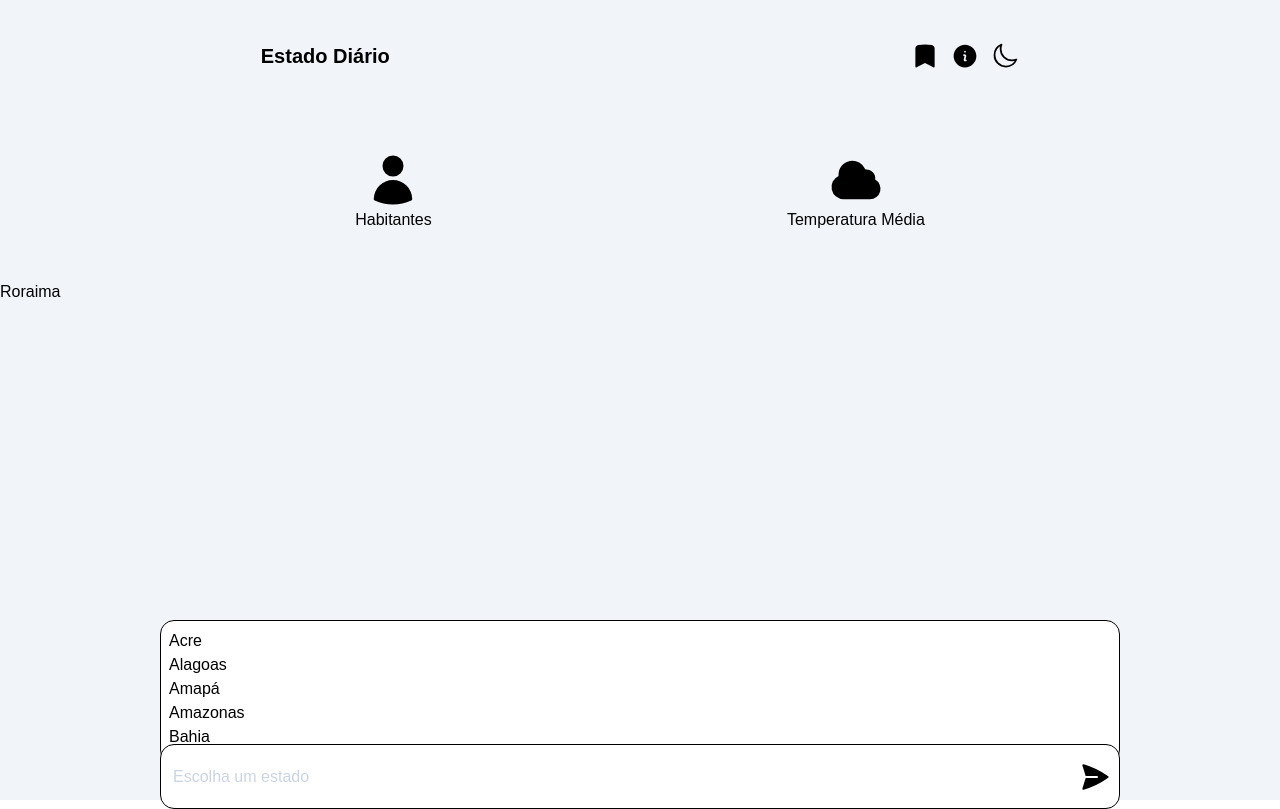
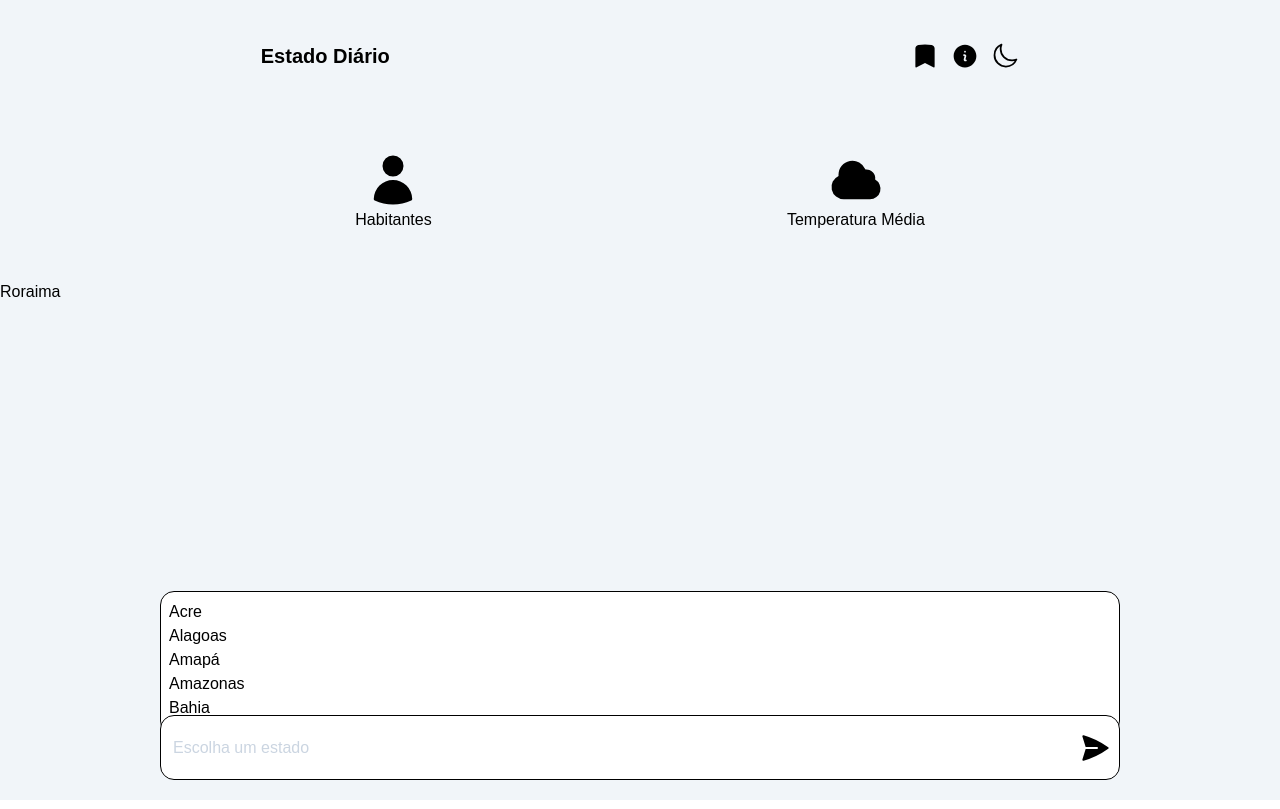
Before and after one commit to fabcode01/Estado-Diario, a Next.js app: page /game in a window 1280 px wide. Built offline with nearby package versions, Linux system fonts and the light colour scheme.

Commit message:
fix posicao do input

```diff
--- a/componentes/Input.tsx
+++ b/componentes/Input.tsx
@@ -48,8 +48,8 @@ export default function Input(props: InputProps){
 
 
     return (
+        <div className="fixed bottom-5 w-full">
             <div className="flex flex-col items-center w-3/4 m-auto">
-
             <div className="
             relative
             top-5
@@ -62,7 +62,6 @@ export default function Input(props: InputProps){
             p-2
             pb-5
             font-light
-
             dark:bg-slate-600
             dark:text-slate-300
             dark:border-white
@@ -82,7 +81,6 @@ export default function Input(props: InputProps){
                     </div>
                </div>
 
-
                 <form onSubmit={ResponderPalpite} className="
 
 
@@ -97,22 +95,19 @@ export default function Input(props: InputProps){
                  rounded-[14px]
                  border-[1px]
                  z-30
-
                  dark:bg-slate-600
                 dark:text-white
                 dark:border-white
 
                 ">
 
-
                     <input type="text" value={estadoInput} onChange={e=> setEstadoInput(e.target.value)} className="outline-none p-3 rounded-[14px] bg-transparent placeholder:text-slate-300" placeholder="Escolha um estado"/>
-
                     <button className="w-8 mr-2">{enviarPalpiteIcon}</button>
 
 
                 </form>
 
-
+            </div>
         </div>
     )
 }
```
Lines whose indentation alone changed are shown as unchanged.
